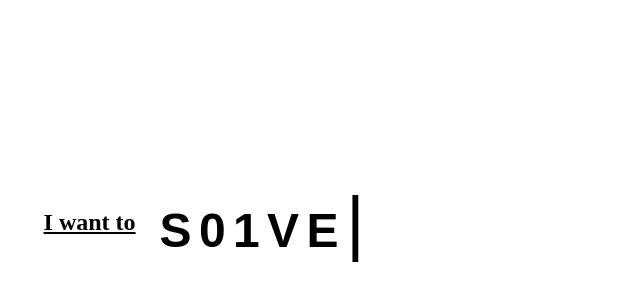
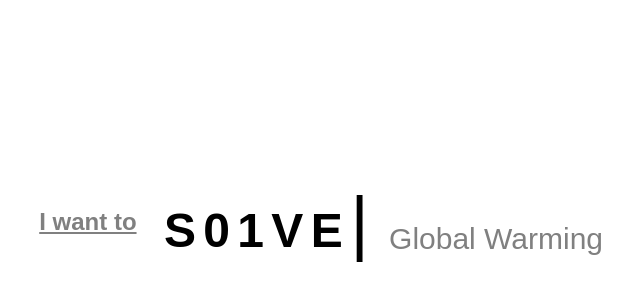
Before and after one commit to Atlantice/s01ve, a plain HTML site: page index.html in a window 1280 px wide. Shown: the part 186-486 px from the top of the page, without its empty margins (426-1066 px from the left). Drawn offline with Linux system fonts and the light colour scheme.

Commit message:
Update style.css

```diff
--- a/css/style.css
+++ b/css/style.css
@@ -1,5 +1,6 @@
-.h2 {
+h2 {
     font-family: 'PT Sans Narrow', sans-serif;
+  color: gray;
 }
 
 .solve {
@@ -92,7 +93,7 @@ body {
   font-family: 'PT Sans Narrow', sans-serif;
   font-size: 30px;
   display: inline-block;
-  color: white;
+  color: gray;
 }
 
 .issues span:nth-child(1) {
```
